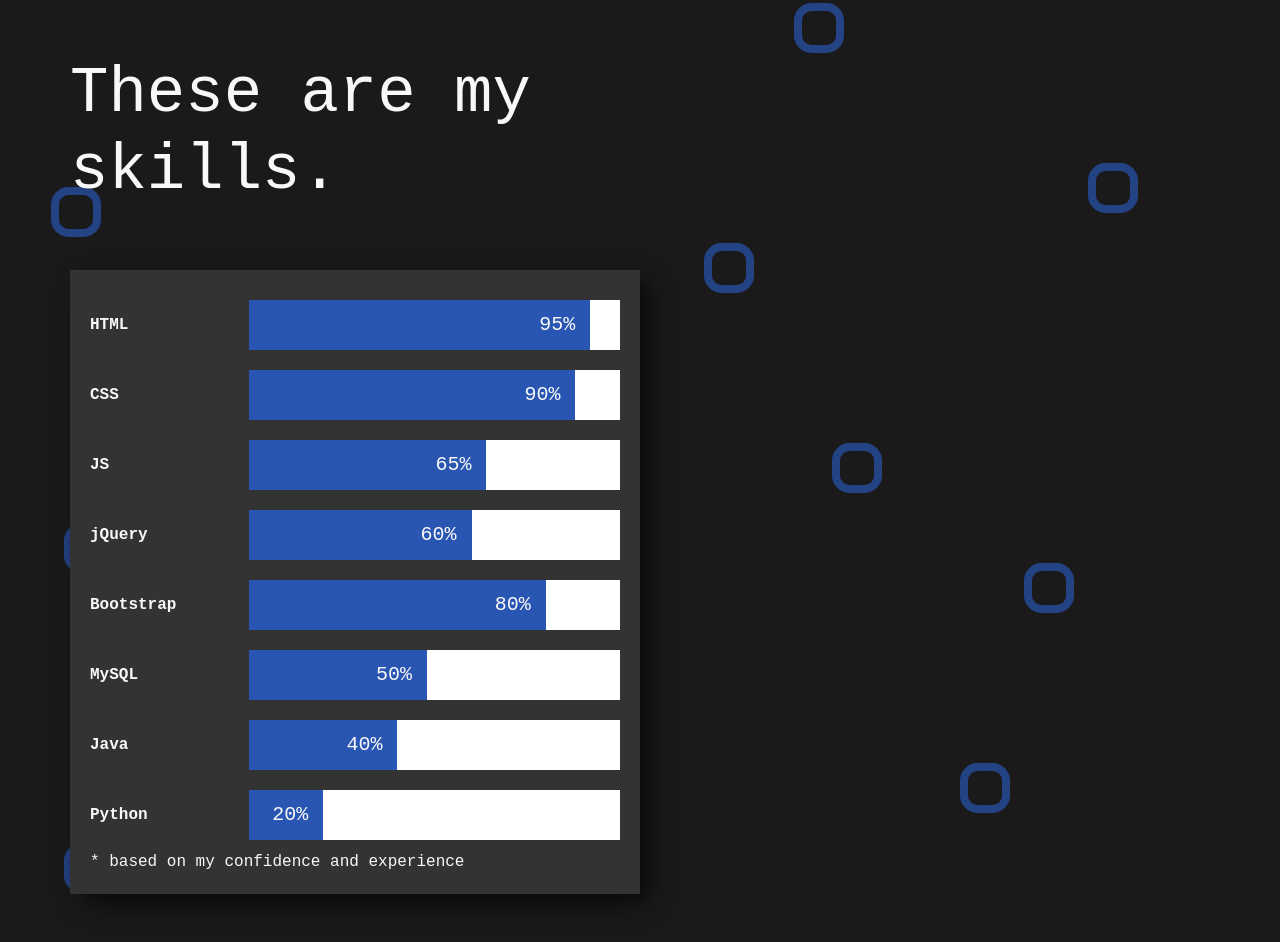
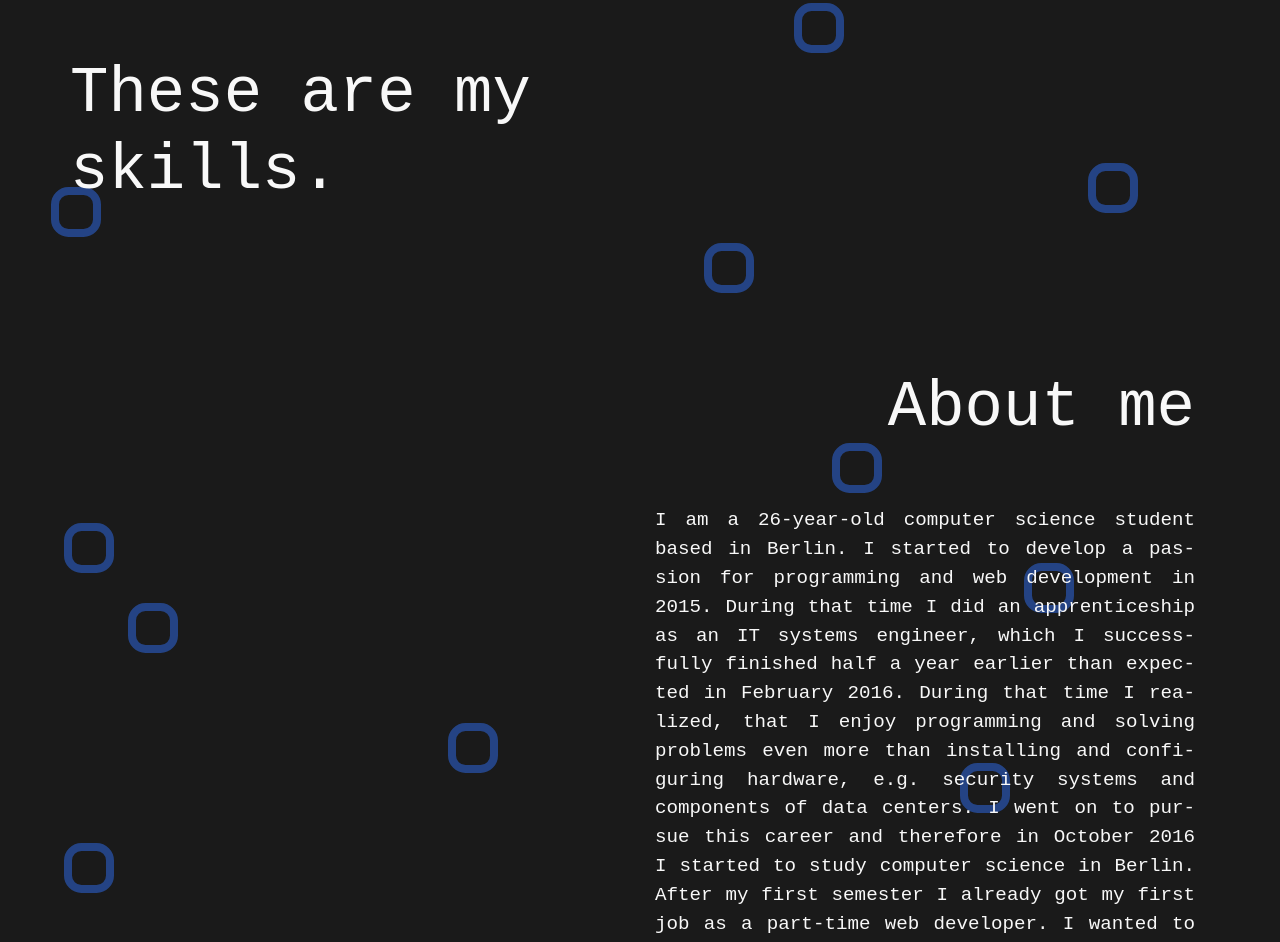
Before and after one commit to DennisLoska/Portfolio, a website: page src/index.html in a window 1280 px wide. Shown: the part 757-1699 px from the top of the page. Drawn offline with Linux system fonts and the light colour scheme; files that its build step writes are made by us from their sources.

Commit message:
removing previous skill bar due to many suggestions

```diff
--- a/src/index.html
+++ b/src/index.html
@@ -165,55 +165,8 @@
                     </div>
                 </div>
                 <div id="skills" class="col-12 col-lg-6">
-                    <div class="skill">
-                        <span>HTML</span>
-                        <div class="skill-bar">
-                            <div class="skill-percent underline-from-left">90%</div>
-                        </div>
-                    </div>
-                    <div class="skill">
-                        <span>CSS</span>
-                        <div class="skill-bar">
-                            <div class="skill-percent underline-from-left"></div>
-                        </div>
-                    </div>
-                    <div class="skill">
-                        <span>JS</span>
-                        <div class="skill-bar">
-                            <div class="skill-percent underline-from-left"></div>
-                        </div>
-                    </div>
-                    <div class="skill">
-                        <span>jQuery</span>
-                        <div class="skill-bar">
-                            <div class="skill-percent underline-from-left"></div>
-                        </div>
-                    </div>
-                    <div class="skill">
-                        <span>Bootstrap</span>
-                        <div class="skill-bar">
-                            <div class="skill-percent underline-from-left"></div>
-                        </div>
-                    </div>
-                    <div class="skill">
-                        <span>MySQL</span>
-                        <div class="skill-bar">
-                            <div class="skill-percent underline-from-left"></div>
-                        </div>
-                    </div>
-                    <div class="skill">
-                        <span>Java</span>
-                        <div class="skill-bar">
-                            <div class="skill-percent underline-from-left"></div>
-                        </div>
-                    </div>
-                    <div class="skill">
-                        <span>Python</span>
-                        <div class="skill-bar">
-                            <div class="skill-percent underline-from-left"></div>
-                        </div>
-                    </div>
-                    <span id="skill-comment">* based on my confidence and experience</span>
+
+
                 </div>
             </div>
             <div class="row justify-content-center justify-content-lg-end align-items-center" id="about-row">
--- a/src/scss/modules/_blocks.scss
+++ b/src/scss/modules/_blocks.scss
@@ -24,32 +24,6 @@
             -webkit-box-shadow: 10px 10px 26px -2px rgba(0, 0, 0, 0.75);
             -moz-box-shadow: 10px 10px 26px -2px rgba(0, 0, 0, 0.75);
             box-shadow: 10px 10px 26px -2px rgba(0, 0, 0, 0.75);
-            .skill {
-                display: flex;
-                span {
-                    display: block;
-                    width: 30%;
-                    margin: 10px 0;
-                    height: 50px;
-                    line-height: 50px;
-                    font-weight: 700;
-                }
-                .skill-bar {
-                    width: 70%;
-                    height: 50px;
-                    margin: 10px 0;
-                    background-color: #ffffff;
-                    .skill-percent {
-                        background-color: $blue;
-                        height: 50px;
-                        width: 0%;
-                        text-align: right;
-                        line-height: 50px;
-                        padding-right: 15px;
-                        font-size: 20px;
-                    }
-                }
-            }
         }
     }
     #about-row {
```
Also changed, not shown: src/css/style.css.
